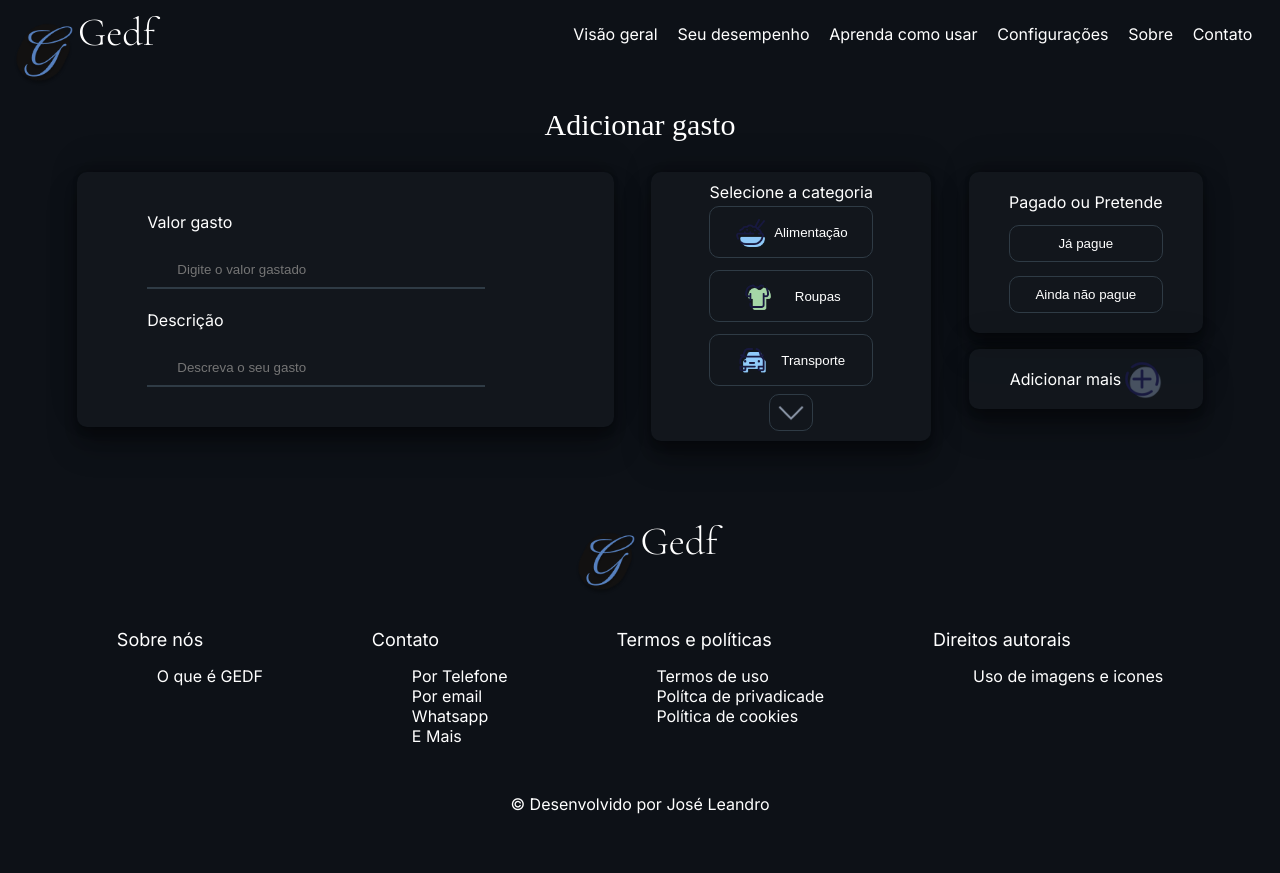
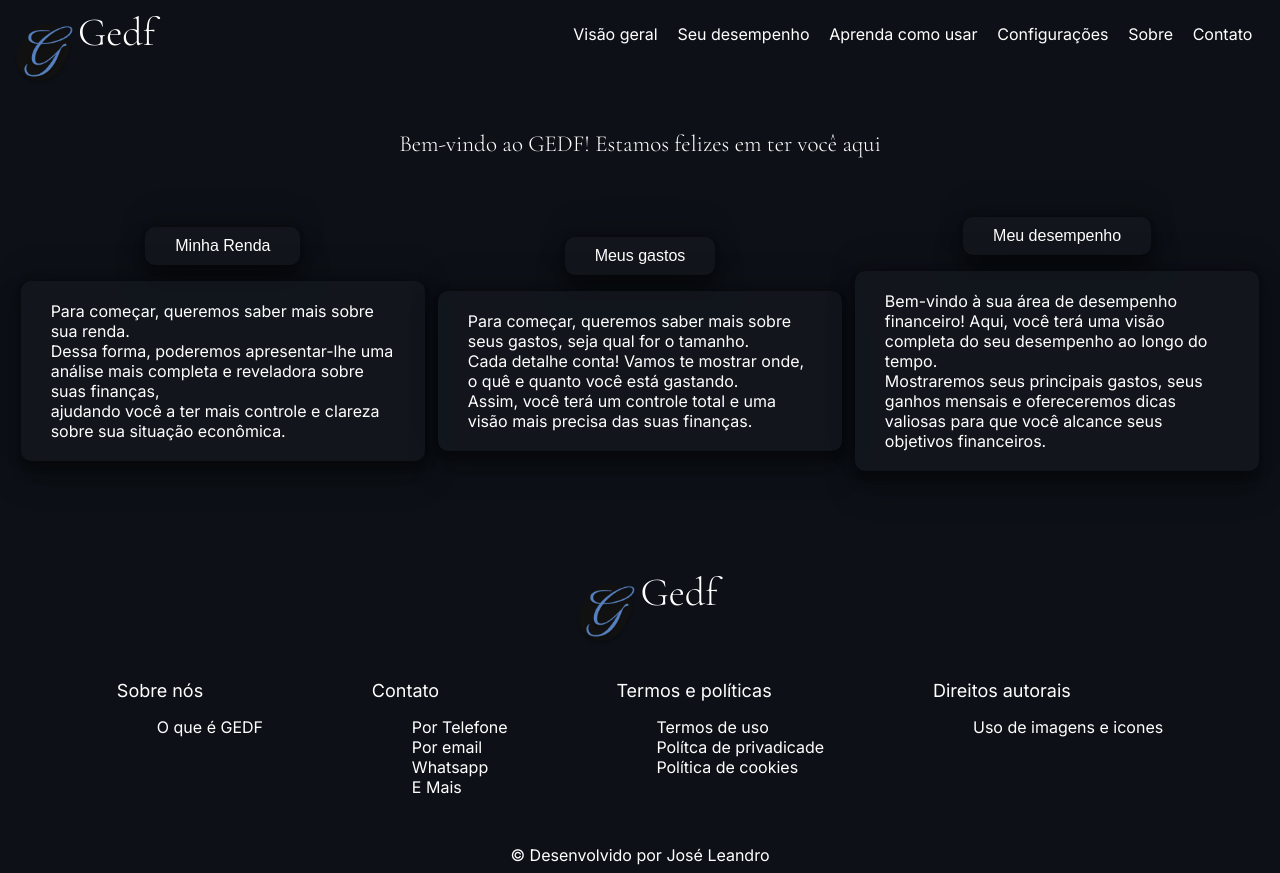
Before and after one commit to Jose-leandro/Gerenciador-Financeiro-Gedf, a Next.js app: page / in a window 1280 px wide. Before the commit the page ends 822 px from the top, so only its background shows below. Built offline with nearby package versions, Linux system fonts and the light colour scheme.

Commit message:
feat: Atualização de dependências, adição de imagem e criação da página inicial
- Atualizadas as dependências para as versões mais recentes
- Adicão de imagem
- Ciação da página inicial  do usuário

```diff
--- a/src/Sass/main.module.sass
+++ b/src/Sass/main.module.sass
@@ -29,6 +29,7 @@
     height: auto
     padding: 10px 30px
     width: 70%
+    color: #fff
 
 .gasto__input input:focus
     border-bottom: 2px solid #2e3135
@@ -56,11 +57,18 @@
     padding: 10px 20px
     border-radius: 10px
     width: 82%
-    margin-top: 0.3em
+    margin-top: 0.5em
     margin-bottom: 0.6em
     display: flex
     justify-content: space-around
     align-items: center
+    cursor: pointer
+
+.categorias__alimentacao
+    margin-top: 1em
+
+.alimentacao__selecionada, .roupas__selecionada, .transporte__selecionada, .casa__selecionada, .saude__selecionada
+    display: none
 
 .categorias__expandir
     border: 1px solid #2f3b45
@@ -73,7 +81,7 @@
     width: 47px
     border-radius: 8px
 
-.categorias__expandir:focus
+.categorias__expandir:active
     width: 43px
     border-radius: 12px
 
@@ -88,6 +96,7 @@
     display: none
     justify-content: space-around
     align-items: center
+    cursor: pointer
 
 .selecao__pagamento
     @extend .container__gasto
@@ -102,6 +111,16 @@
     margin-top: 1em
     width: auto
     border-radius: 10px
+    display: flex
+    justify-content: space-evenly
+    align-items: center
+    cursor: pointer
+
+.pagado__selecionado
+    display: none
+
+.nao_pagado__selecionado
+    display: none
 
 .container__mais
     @extend .container__gasto
@@ -111,3 +130,23 @@
     padding: 10px 40px
     align-items: center
     margin-top: 1em
+
+.main__btn_registar
+    @extend .container__gasto
+    height: auto
+    width: auto
+    flex-direction: row
+    padding: 15px 40px
+    align-items: center
+    border: none
+    margin-top: 1em
+    cursor: pointer
+    font-size: 17px
+
+.main__btn_registar:hover
+    border-radius: 8px
+    background: #1d2125a1
+
+.main__btn_registar:active
+    border-radius: 18px
+    background: #15171aa1
--- a/src/Sass/page.module.sass
+++ b/src/Sass/page.module.sass
@@ -1,10 +1,72 @@
 .main
-    height: auto
+    height: 400px
+    display: flex
+    align-items: center
+    padding: 20px 0px 60px 0px
+    justify-content: space-around
+    flex-direction: column
+
+.main__h1
+    font-size: 23px
+    font-family: none
+
+.main__div
+    display: flex
+    justify-content: space-evenly
+    align-items: center
+
+.div__renda
     display: flex
     flex-direction: column
+    justify-content: space-between
     align-items: center
-    padding: 20px 0px 60px 0px
-    justify-content: space-evenly
+    height: auto
+    width: 32%
+
+.renda__button
+    border: none
+    background: #151a21a1
+    box-shadow: rgba(0, 0, 0, 0.25) 0px 20px 30px, rgba(0, 0, 0, 0.12) 0px -12px 30px, rgba(0, 0, 0, 0.12) 0px 4px 6px, rgba(0, 0, 0, 0.17) 0px 12px 13px, rgba(0, 0, 0, 0.09) 0px -3px 5px
+    height: auto
+    padding: 10px 30px
+    color: #fff
+    margin-top: 1em
+    width: auto
+    border-radius: 10px
+    cursor: pointer
+    font-size: 16px
+
+.renda__button:hover
+    padding: 11px 31px
+    border-radius: 8px
+
+.renda__button:active
+    padding: 9px 29px
+    border-radius: 12px
+
+.renda__p
+    padding: 20px 30px
+    border-radius: 10px
+    background: #151a21a1
+    box-shadow: rgba(0, 0, 0, 0.25) 0px 20px 30px, rgba(0, 0, 0, 0.12) 0px -12px 30px, rgba(0, 0, 0, 0.12) 0px 4px 6px, rgba(0, 0, 0, 0.17) 0px 12px 13px, rgba(0, 0, 0, 0.09) 0px -3px 5px
+
+.div__gastos
+    @extend .div__renda
+
+.gastos__button
+    @extend .renda__button
+
+.gastos__p
+    @extend .renda__p
+
+.div__desempenho
+    @extend .div__renda
+
+.desempenho__button
+    @extend .renda__button
+
+.desempenho__p
+    @extend .renda__p
 
 .footer
     display: flex
--- /dev/null
+++ b/src/app/components/main/telaInicial.js
@@ -0,0 +1,47 @@
+import { Cormorant_Garamond } from 'next/font/google'
+
+const cormorant_garamond = Cormorant_Garamond({ subsets: ['latin'], style: ["normal"], weight: ['300'] })
+
+
+export default function TelaInicial() {
+    return (
+        <>
+            <h1 className={`${cormorant_garamond.className} ${styles.main__h1}`}>Bem-vindo ao GEDF! Estamos felizes em ter você aqui</h1>
+
+            <div className={styles.main__div}>
+                <div className={styles.div__renda}>
+
+                    <button className={styles.renda__button}>Minha Renda</button>
+                    <p className={styles.renda__p}>
+                        Para começar, queremos saber mais sobre sua renda.<br />
+                        Dessa forma, poderemos apresentar-lhe uma análise mais completa e reveladora sobre suas finanças, <br />
+                        ajudando você a ter mais controle e clareza sobre sua situação econômica.
+
+                    </p>
+
+                </div>
+
+                <div className={styles.div__gastos}>
+
+                    <button className={styles.gastos__button} oncli>Meus gastos</button>
+                    <p className={styles.gastos__p}>
+                        Para começar, queremos saber mais sobre seus gastos, seja qual for o tamanho. <br />
+                        Cada detalhe conta! Vamos te mostrar onde, o quê e quanto você está gastando.  <br />
+                        Assim, você terá um controle total e uma visão mais precisa das suas finanças.
+                    </p>
+
+                </div>
+
+                <div className={styles.div__desempenho}>
+
+                    <button className={styles.desempenho__button}>Meu desempenho</button>
+                    <p className={styles.desempenho__p}>
+                        Bem-vindo à sua área de desempenho financeiro! Aqui, você terá uma visão completa do seu desempenho ao longo do tempo. <br />
+                        Mostraremos seus principais gastos, seus ganhos mensais e ofereceremos dicas valiosas para que você alcance seus objetivos financeiros.
+                    </p>
+
+                </div>
+            </div>
+        </>
+    )
+}
--- a/src/app/page.js
+++ b/src/app/page.js
@@ -1,9 +1,18 @@
 import Header from "./components/header"
 import styles from '../../src/Sass/page.module.sass'
 import Footer from "./components/footer"
-import Main from "./components/main/main"
+import TelaInicial from "./components/main/telaInicial"
+import AdicaoGastos from "./components/main/adicaoGastos"
+
+import { Cormorant_Garamond } from 'next/font/google'
+import Link from "next/link"
+
+const cormorant_garamond = Cormorant_Garamond({ subsets: ['latin'], style: ["normal"], weight: ['300'] })
+
 
 export default function Page() {
+
+
   return (
     <>
       <header>
@@ -11,7 +20,42 @@ export default function Page() {
       </header>
 
       <main className={styles.main}>
-        <Main />
+        <h1 className={`${cormorant_garamond.className} ${styles.main__h1}`}>Bem-vindo ao GEDF! Estamos felizes em ter você aqui</h1>
+
+        <div className={styles.main__div}>
+          <div className={styles.div__renda}>
+
+            <button className={styles.renda__button}>Minha Renda</button>
+            <p className={styles.renda__p}>
+              Para começar, queremos saber mais sobre sua renda.<br />
+              Dessa forma, poderemos apresentar-lhe uma análise mais completa e reveladora sobre suas finanças, <br />
+              ajudando você a ter mais controle e clareza sobre sua situação econômica.
+
+            </p>
+
+          </div>
+
+          <div className={styles.div__gastos}>
+
+            <button className={styles.gastos__button} oncli>Meus gastos</button>
+            <p className={styles.gastos__p}>
+              Para começar, queremos saber mais sobre seus gastos, seja qual for o tamanho. <br />
+              Cada detalhe conta! Vamos te mostrar onde, o quê e quanto você está gastando.  <br />
+              Assim, você terá um controle total e uma visão mais precisa das suas finanças.
+            </p>
+
+          </div>
+
+          <div className={styles.div__desempenho}>
+
+            <button className={styles.desempenho__button}>Meu desempenho</button>
+            <p className={styles.desempenho__p}>
+              Bem-vindo à sua área de desempenho financeiro! Aqui, você terá uma visão completa do seu desempenho ao longo do tempo. <br />
+              Mostraremos seus principais gastos, seus ganhos mensais e ofereceremos dicas valiosas para que você alcance seus objetivos financeiros.
+            </p>
+
+          </div>
+        </div>
       </main>
 
       <footer className={styles.footer}>
```
Also changed, not shown: package.json (+8 -6 lines), public/img/icons8-selecionado-48.png (added), 1 other file (tests, documents, lock files or other folders).
